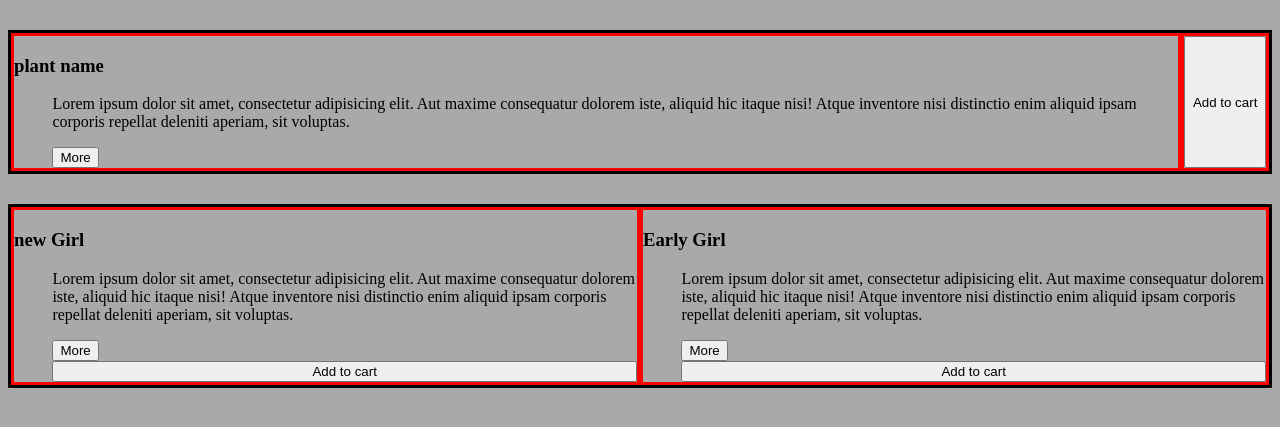
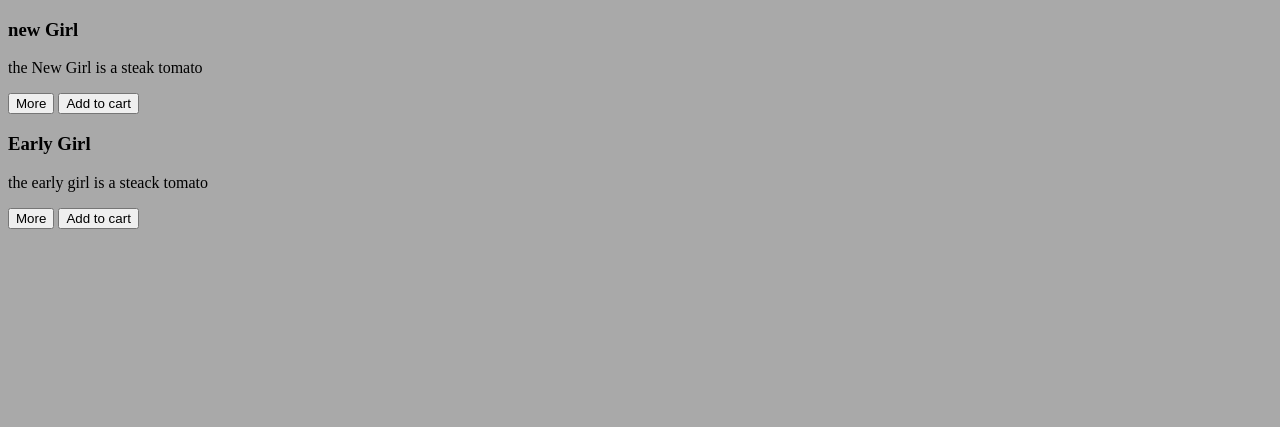
Before and after one commit to isaiahmartin847/verity-list, a Django app: page / in a window 1280 px wide. Shown: the part 88-515 px from the top of the page. Run offline with Django 5.2, Linux system fonts and the light colour scheme.

Commit message:
implemented the tomoato css and js styling for the tomato container

```diff
--- a/veritylist/list_app/static/css/style.css
+++ b/veritylist/list_app/static/css/style.css
@@ -14,29 +14,8 @@ nav {
     justify-content: center;
 }
 
-.obj {
-    border: solid 3px black;
+
+.plant-class{
     display: flex;
-    justify-content: center;
-    margin-top: 30px;
+    flex-direction: column;
 }
-
-.about-obj {
-    padding-left: 3vw;
-}
-
-
-#button-container{
-    border: solid 3px red;
-    width: 100px;
-    align-items: flex-end;
-}
-
-.text-container {
-    border: solid 3px red;
-}
-
-#add-to-cart-btn {
-    width: 100%;
-    height: 100%;
-}
--- a/veritylist/list_app/static/js/main.js
+++ b/veritylist/list_app/static/js/main.js
@@ -1,4 +1,4 @@
-const tomatoContainer = document.getElementById("plant-container")
+const tomatoContainer = document.getElementById("tomato-container")
 
 console.log("hello")
 
@@ -8,13 +8,15 @@ const objects = [
         name: "new Girl",
         description: "the New Girl is a steak tomato",
         price: 3.50,
-        id: 1
+        id: 1,
+        url: "new Girl URL"
     },
     {
         name: "Early Girl",
         description: "the early girl is a steack tomato",
         price: 3.50,
-        id: 2
+        id: 2,
+        url: "Early girl",
 
     }
 ]
@@ -22,12 +24,12 @@ const objects = [
 
 objects.forEach((item) => {
     tomatoContainer.innerHTML += `
-    <div class="text-container">
-        <h3 class="plant-title">${item.name}</h3>
-        <div class="about-obj">
-            <p class="description">Lorem ipsum dolor sit amet, consectetur adipisicing elit. Aut maxime consequatur dolorem iste, aliquid hic itaque nisi! Atque inventore nisi distinctio enim aliquid ipsam corporis repellat deleniti aperiam, sit voluptas.</p>
+    <div>
+        <h3>${item.name}</h3>
+        <div">
+            <p>${item.description}</p>
             <button type="button">More</button>
-            <button id="add-to-cart-btn">Add to cart</button>
+            <button>Add to cart</button>
         </div>
     </div>
     `
--- a/veritylist/list_app/templates/index.html
+++ b/veritylist/list_app/templates/index.html
@@ -7,20 +7,7 @@
 
 
 
-<div class="obj">
-    <div class="text-container">
-        <h3 class="plant-title">plant name</h3>
-        <div class="about-obj">
-            <p class="description">Lorem ipsum dolor sit amet, consectetur adipisicing elit. Aut maxime consequatur dolorem iste, aliquid hic itaque nisi! Atque inventore nisi distinctio enim aliquid ipsam corporis repellat deleniti aperiam, sit voluptas.</p>
-            <button type="button">More</button>
-        </div>
-    </div>
-    <div id="button-container">
-        <button id="add-to-cart-btn">Add to cart</button>
-    </div>
-</div>
-
-<div id="plant-container" class="obj">
+<div id="tomato-container" class="plant-class">
 
 
 </div>
```
